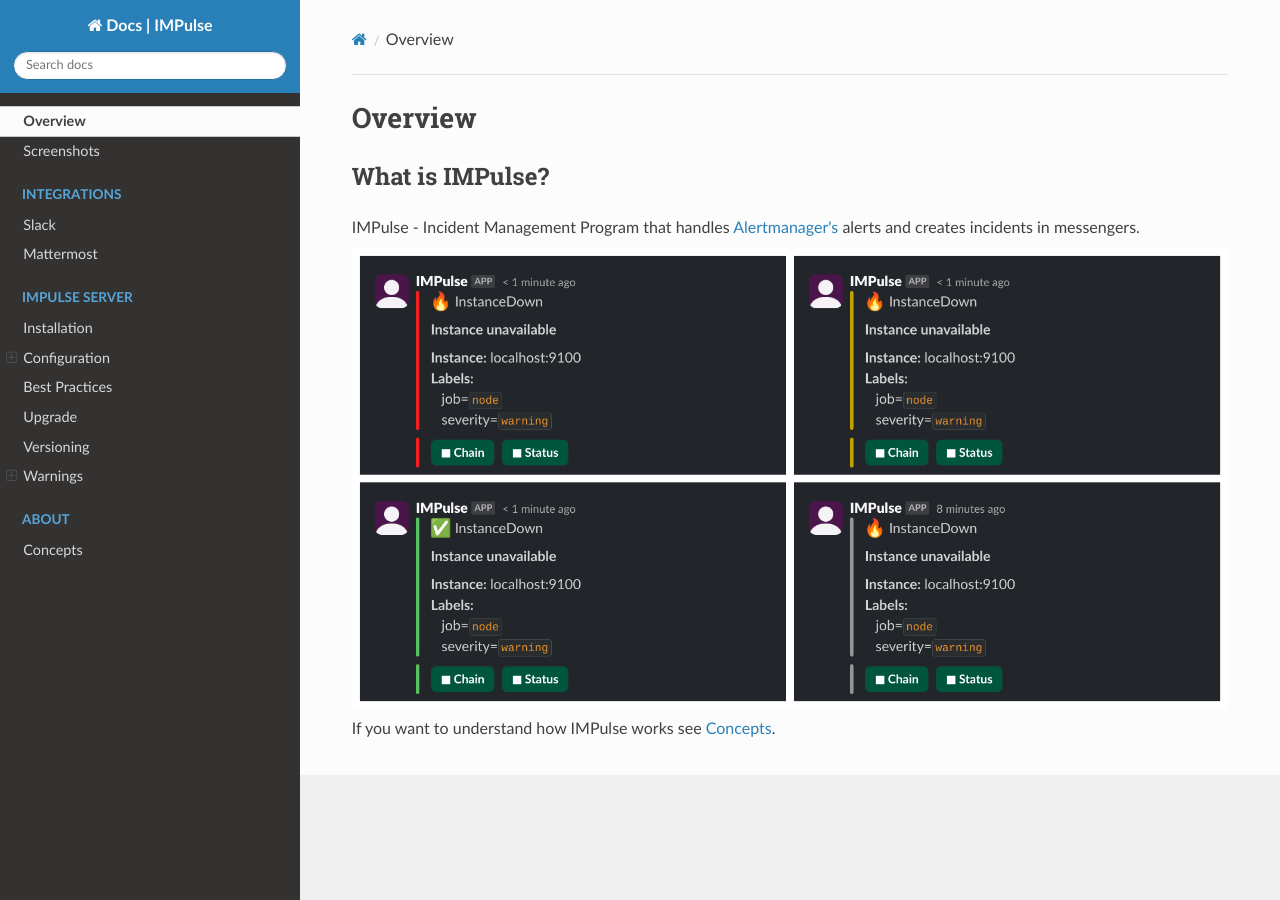
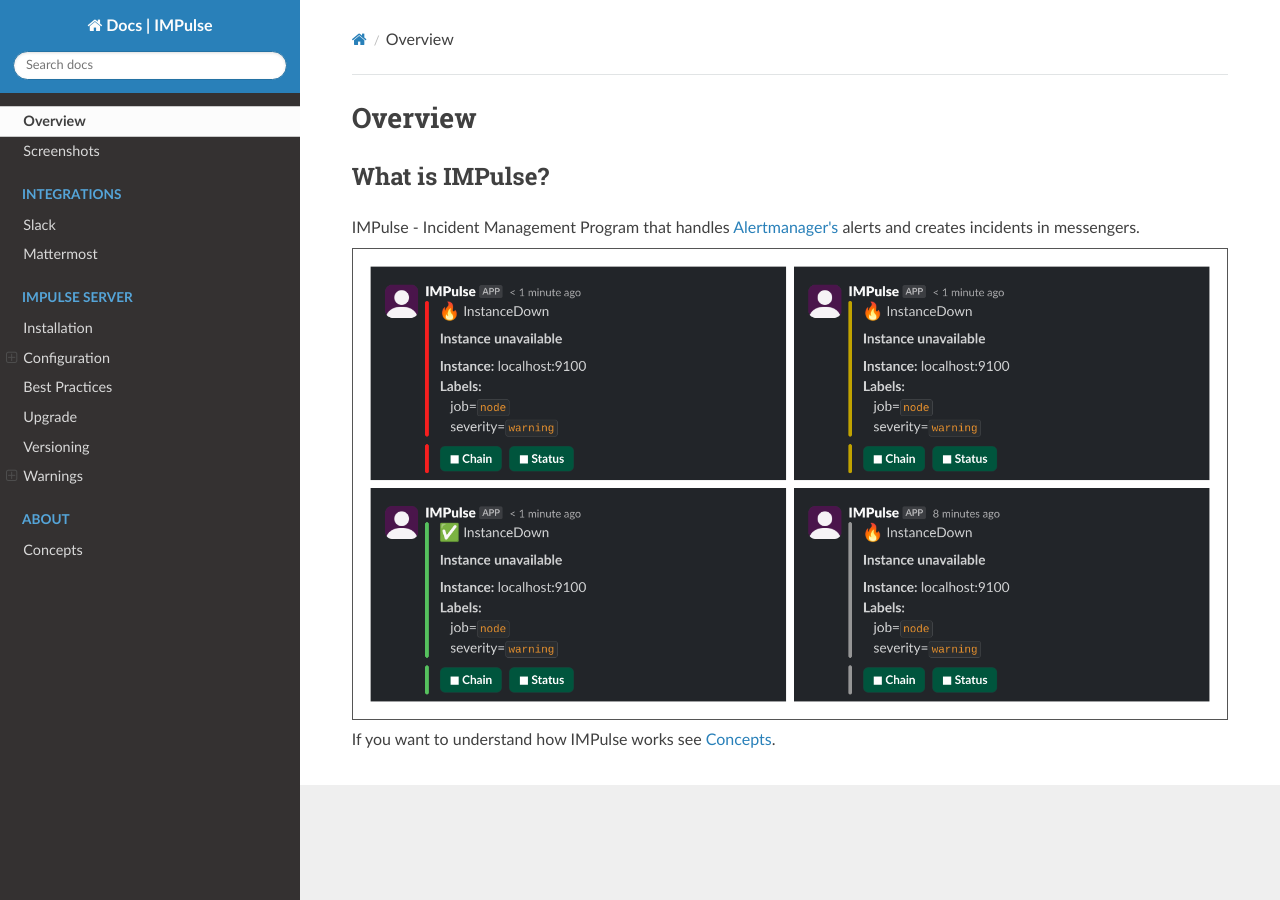
Before and after one commit to DiTsi/impulse-docs, an MkDocs documentation site: the page built from docs/index.md, in a window 1280 px wide. Built offline with MkDocs 1.6.1, drawn with Linux system fonts in a browser that asks for light colours; nearby versions of some CDN libraries.

Commit message:
update images

```diff
--- a/docs/css/custom.css
+++ b/docs/css/custom.css
@@ -26,3 +26,18 @@ h3 {
 .rst-content blockquote {
     margin-bottom: 0px;
 }
+.wy-nav-content {
+	background: #ffffff;
+}
+img {
+    border-top-width: 1px;
+    border-left-width: 1px;
+    border-right-width: 1px;
+    border-bottom-width: 1px;
+    border-top-style: solid;
+    border-left-style: solid;
+    border-right-style: solid;
+    border-bottom-style: solid;
+	color: #555555;
+	padding: 10px;
+}
```
Also changed, not shown: docs/media/links.png, docs/media/notifications/user.png, docs/media/notifications/user_group.png, docs/media/notifications/webhook_404.png, docs/media/notifications/webhook_ok.png, docs/media/slack_closed.png, docs/media/slack_firing.png, docs/media/slack_resolved.png, docs/media/slack_unknown.png.
